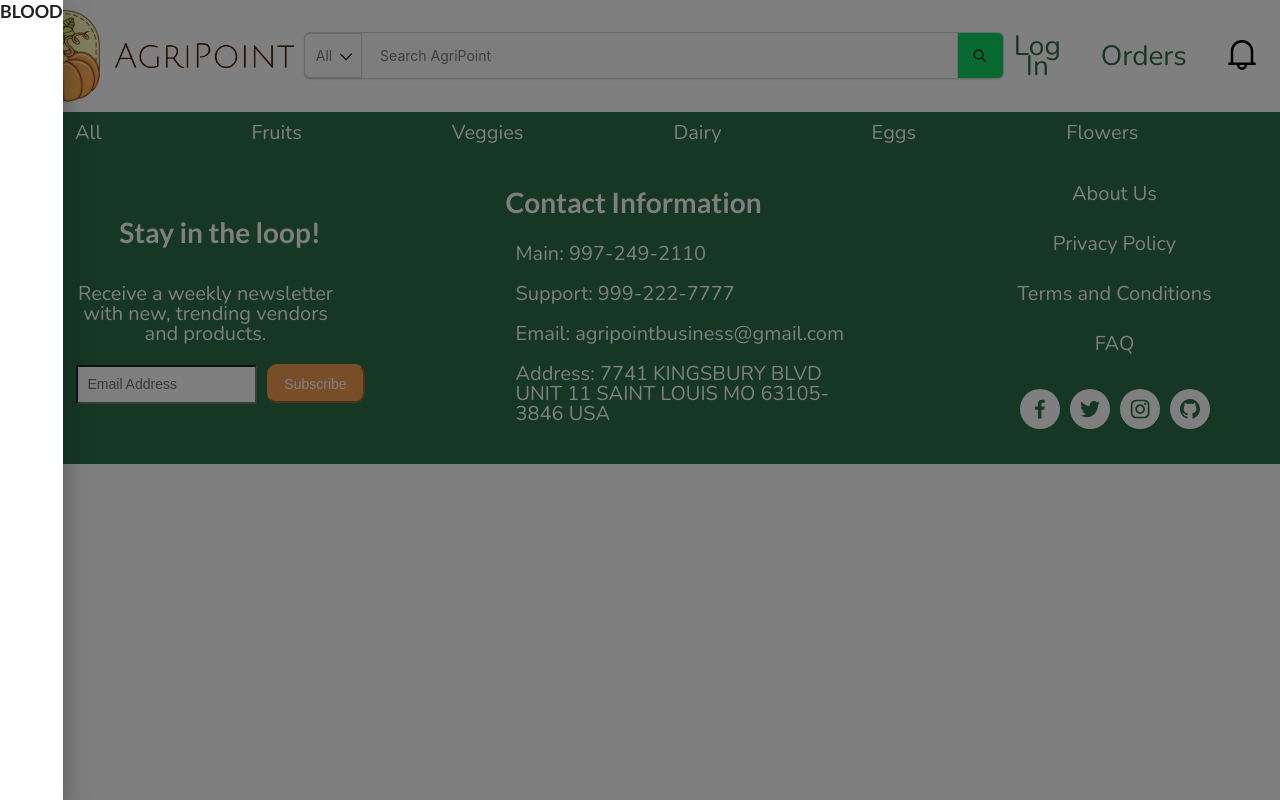
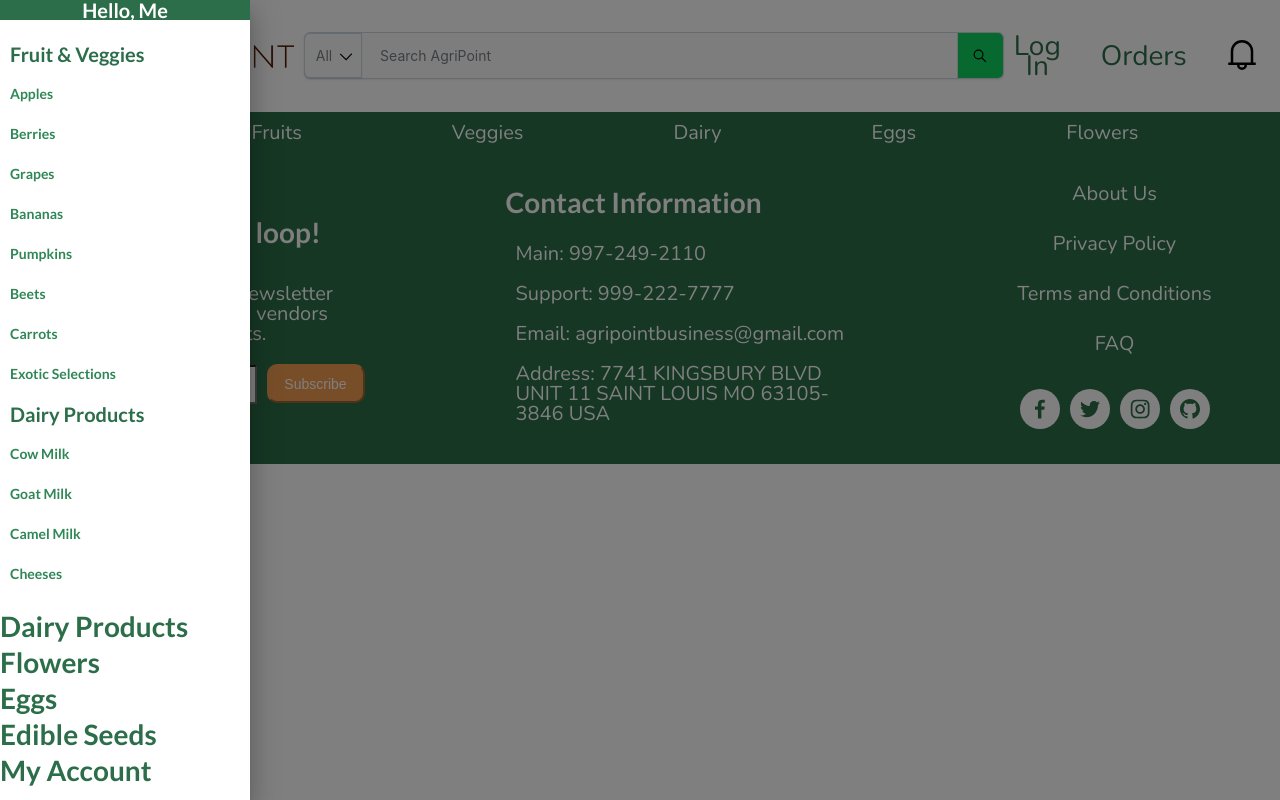
Before and after one commit to BlackPearlescence/AgriPointCapstone, a React (Create React App) app in the folder client/: page / in a window 1280 px wide. Both pictures are taken after a click on the link "All". Shown: the top 800 px of the page. Built offline with nearby package versions, Linux system fonts and the light colour scheme.

Commit message:
work on sidebar

```diff
--- a/client/src/App.scss
+++ b/client/src/App.scss
@@ -8,6 +8,8 @@ $weirdgreen: #D7F277;
 $springgreen: #00F566;
 $grassgreen: #0FD160;
 $darkspringgreen: #2C6E49;
+$lighterdarkspringgreen: #2e8755;
+
 $newagebeige: #F2E9BB;
 $soilbrown: #591902;
 $pumpkinorange: #F29D52;
--- a/client/src/components/BottomNavigationBar.jsx
+++ b/client/src/components/BottomNavigationBar.jsx
@@ -1,6 +1,8 @@
-import { useState } from "react"
-import styles from "./BottomNavigationBar.module.scss"
-import { Drawer } from "@mui/material"
+import { useState } from "react";
+import styles from "./BottomNavigationBar.module.scss";
+import { Drawer, ListItemIcon, ListItemText } from "@mui/material";
+import { Divider, List, ListItem, ListItemButton, Typography } from "@mui/joy";
+import { GiFruitBowl } from "react-icons/gi";
 
 const BottomNavigationBar = () => {
     const [sidebarState, setSidebarState] = useState(false)
@@ -15,8 +17,43 @@ const BottomNavigationBar = () => {
             <a href="#">Edible Seeds</a>
             <a href="#">Deals</a>
             <a href="#">Vendors</a>
-            <Drawer anchor="left" open={sidebarState} onClose={() => setSidebarState(false)}>
-                <h3>BLOOD</h3>
+            <Drawer sx={{ display: "flex", justifyContent: "center"}} anchor="left" open={sidebarState} onClose={() => setSidebarState(false)}>
+                <div className={styles.sidebarContainer}>
+                    <div className={styles.sidebarHeaderContainer}>
+                        <span>Hello, Me</span>
+                    </div>
+                    <ul>
+                        <li><div>Fruit & Veggies</div></li>
+                        <li><a href="#">Apples</a></li>
+                        <li><a href="#">Berries</a></li>
+                        <li><a href="#">Grapes</a></li>
+                        <li><a href="#">Bananas</a></li>
+                        <li><a href="#">Pumpkins</a></li>
+                        <li><a href="#">Beets</a></li>
+                        <li><a href="#">Carrots</a></li>
+                        <li><a href="#">Exotic Selections</a></li>
+                        <li><div>Dairy Products</div></li>
+                        <li><a href="#">Cow Milk</a></li>
+                        <li><a href="#">Goat Milk</a></li>
+                        <li><a href="#">Camel Milk</a></li>
+                        <li><a href="#">Cheeses</a></li>
+                    </ul>
+                    <div>
+                        <h1>Dairy Products</h1>
+                    </div>
+                    <div>
+                        <h1>Flowers</h1>
+                    </div>
+                    <div>
+                        <h1>Eggs</h1>
+                    </div>
+                    <div>
+                        <h1>Edible Seeds</h1>
+                    </div>
+                    <div>
+                        <h1>My Account</h1>
+                    </div>
+                </div>
             </Drawer>
         </div>
     )
--- a/client/src/components/BottomNavigationBar.module.scss
+++ b/client/src/components/BottomNavigationBar.module.scss
@@ -25,3 +25,57 @@
         color: App.$darkspringgreen
     }
 }
+
+.sidebarContainer {
+    width: 250px;
+    display: flex;
+    flex-direction: column;
+    justify-items: center;
+}
+
+// .sidebarContainer h1 {
+//     color: App.$darkspringgreen;
+// }
+
+// .sidebarContainer h4 {
+//     font-size: App.$medium-1;
+// }
+
+// .sidebarGroupContainer {
+//     display: flex;
+//     flex-direction: column;
+//     justify-items: center;
+// }
+
+.sidebarContainer div {
+    color: App.$darkspringgreen;
+    font-size: App.$medium-1;
+    font-weight: 800;
+}
+.sidebarContainer ul {
+    list-style-type: none;
+    padding-left: 0;
+    font-weight: 800;
+}
+
+.sidebarContainer li {
+    padding: 10px;
+}
+
+.sidebarHeaderContainer {
+    display: flex;
+    flex-direction: row;
+    justify-content: center;
+    background-color: App.$darkspringgreen;
+    margin-left: 0;
+    margin-right: 0;
+}
+
+.sidebarHeaderContainer span {
+    color: App.$white;
+}
+
+.sidebarContainer a {
+    text-decoration: none;
+    color: App.$lighterdarkspringgreen;
+}
```
